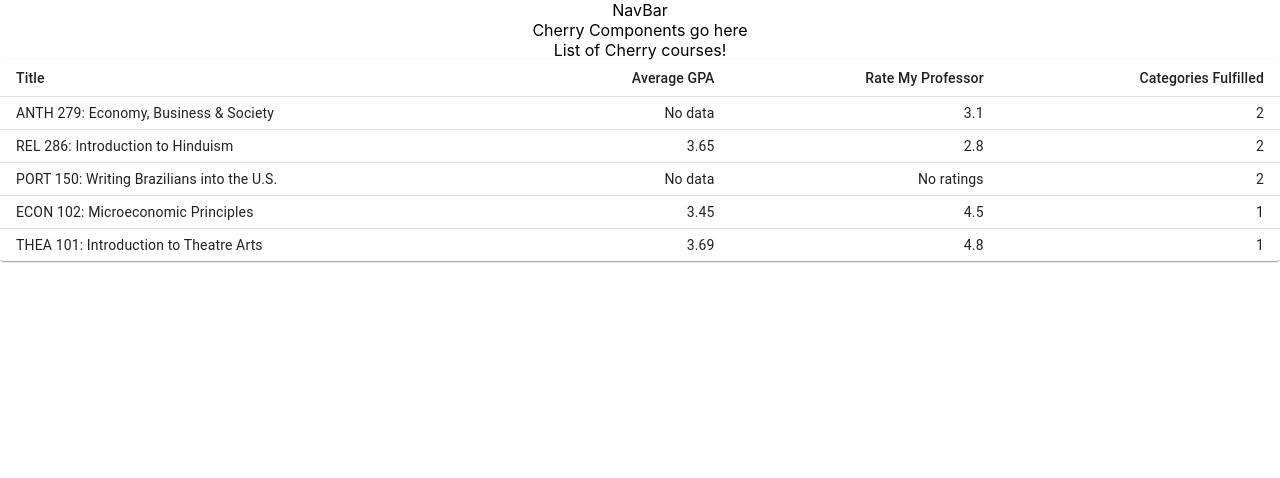
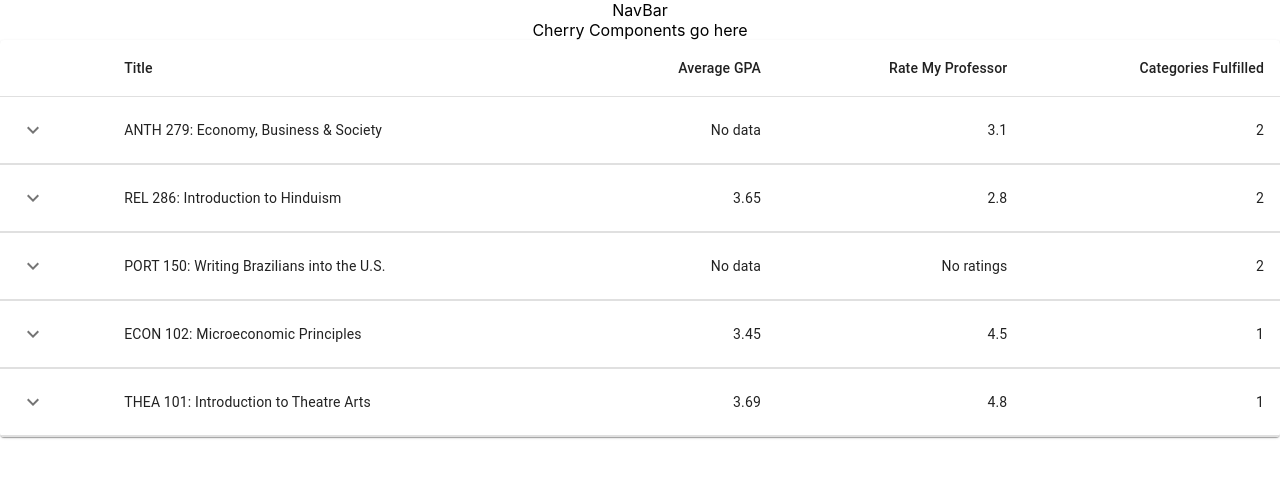
Before and after one commit to open-source-at-illinois/cherry, a React (Create React App) app in the folder web/: page /home in a window 1280 px wide. Shown: the top 478 px of the page. Built offline with nearby package versions, Linux system fonts and the light colour scheme.

Commit message:
Implement collapsible table

```diff
--- a/web/package.json
+++ b/web/package.json
@@ -5,6 +5,7 @@
   "dependencies": {
     "@emotion/react": "^11.5.0",
     "@emotion/styled": "^11.3.0",
+    "@mui/icons-material": "^5.0.5",
     "@mui/material": "^5.0.4",
     "@testing-library/jest-dom": "^5.11.4",
     "@testing-library/react": "^11.1.0",
--- a/web/src/components/CourseList.js
+++ b/web/src/components/CourseList.js
@@ -1,15 +1,108 @@
-import React from "react";
+import * as React from "react";
+import PropTypes from 'prop-types';
+import Box from '@mui/material/Box';
+import Collapse from '@mui/material/Collapse';
+import IconButton from '@mui/material/IconButton';
 import Table from '@mui/material/Table';
 import TableBody from '@mui/material/TableBody';
 import TableCell from '@mui/material/TableCell';
 import TableContainer from '@mui/material/TableContainer';
 import TableHead from '@mui/material/TableHead';
 import TableRow from '@mui/material/TableRow';
+import Typography from '@mui/material/Typography';
 import Paper from '@mui/material/Paper';
+import KeyboardArrowDownIcon from '@mui/icons-material/KeyboardArrowDown';
+import KeyboardArrowUpIcon from '@mui/icons-material/KeyboardArrowUp';
 
 function createData(title, gpa, rmp, cat) {
-    return { title, gpa, rmp, cat };
+    return {
+        title,
+        gpa,
+        rmp,
+        cat,
+        details: [
+            {
+                crn: 123456,
+                hours: 3,
+                type: 'Lecture',
+            },
+        ],
+    };
 }
+
+function Row(props) {
+    const { row } = props;
+    const [open, setOpen] = React.useState(false);
+
+    return (
+      <React.Fragment>
+        <TableRow sx={{ '& > *': { borderBottom: 'unset' } }}>
+          <TableCell>
+            <IconButton
+              aria-label="expand row"
+              size="small"
+              onClick={() => setOpen(!open)}
+            >
+              {open ? <KeyboardArrowUpIcon /> : <KeyboardArrowDownIcon />}
+            </IconButton>
+          </TableCell>
+          <TableCell component="th" scope="row">
+            {row.title}
+          </TableCell>
+          <TableCell align="right">{row.gpa}</TableCell>
+          <TableCell align="right">{row.rmp}</TableCell>
+          <TableCell align="right">{row.cat}</TableCell>
+        </TableRow>
+        <TableRow>
+          <TableCell style={{ paddingBottom: 0, paddingTop: 0 }} colSpan={6}>
+            <Collapse in={open} timeout="auto" unmountOnExit>
+              <Box sx={{ margin: 1 }}>
+                <Typography variant="h6" gutterBottom component="div">
+                  Details
+                </Typography>
+                <Table size="small" aria-label="purchases">
+                  <TableHead>
+                    <TableRow>
+                      <TableCell>CRN</TableCell>
+                      <TableCell>Hours</TableCell>
+                      <TableCell align="right">Schedule-Type</TableCell>
+                    </TableRow>
+                  </TableHead>
+                  <TableBody>
+                    {row.details.map((detailsRow) => (
+                      <TableRow key={detailsRow.crn}>
+                        <TableCell component="th" scope="row">
+                          {detailsRow.crn}
+                        </TableCell>
+                        <TableCell>{detailsRow.hours}</TableCell>
+                        <TableCell align="right">{detailsRow.type}</TableCell>
+                      </TableRow>
+                    ))}
+                  </TableBody>
+                </Table>
+              </Box>
+            </Collapse>
+          </TableCell>
+        </TableRow>
+      </React.Fragment>
+    );
+  }
+
+Row.propTypes = {
+    row: PropTypes.shape({
+      gpa: PropTypes.number.isRequired,
+      rmp: PropTypes.number.isRequired,
+      cat: PropTypes.number.isRequired,
+      details: PropTypes.arrayOf(
+        PropTypes.shape({
+          crn: PropTypes.number.isRequired,
+          hours: PropTypes.number.isRequired,
+          type: PropTypes.string.isRequired,
+        }),
+      ).isRequired,
+      title: PropTypes.string.isRequired,
+    }).isRequired,
+  };
 
 const rows = [
     createData('ANTH 279: Economy, Business & Society', 'No data', 3.1, 2),
@@ -19,16 +112,13 @@ const rows = [
     createData('THEA 101: Introduction to Theatre Arts', 3.69, 4.8, 1),
 ];
 
-const CourseList = (props) => {
+export default function CollapsibleTable() {
     return (
-        <>
-            <div>
-                List of Cherry courses!
-            </div>
       <TableContainer component={Paper}>
-                <Table sx={{ minWidth: 650 }} size="small" aria-label="a dense table">
+        <Table aria-label="collapsible table">
           <TableHead>
             <TableRow>
+                <TableCell/>
                 <TableCell>Title</TableCell>
                 <TableCell align="right">Average GPA</TableCell>
                 <TableCell align="right">Rate My Professor</TableCell>
@@ -37,23 +127,10 @@ const CourseList = (props) => {
           </TableHead>
           <TableBody>
             {rows.map((row) => (
-                            <TableRow
-                            key={row.name}
-                            sx={{ '&:last-child td, &:last-child th': { border: 0 } }}
-                            >
-                            <TableCell component="th" scope="row">
-                                {row.title}
-                            </TableCell>
-                            <TableCell align="right">{row.gpa}</TableCell>
-                            <TableCell align="right">{row.rmp}</TableCell>
-                            <TableCell align="right">{row.cat}</TableCell>
-                            </TableRow>
+                <Row key={row.title} row={row} />
             ))}
           </TableBody>
         </Table>
       </TableContainer>
-        </>
-    )
+    );
   }
-
-export default CourseList;
```
Lines whose indentation alone changed are shown as unchanged.
